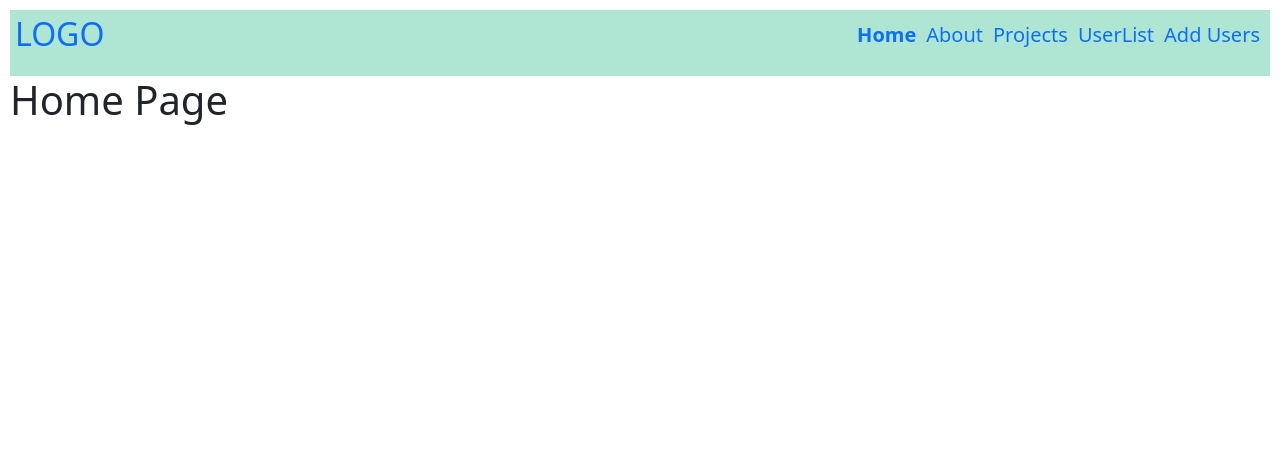
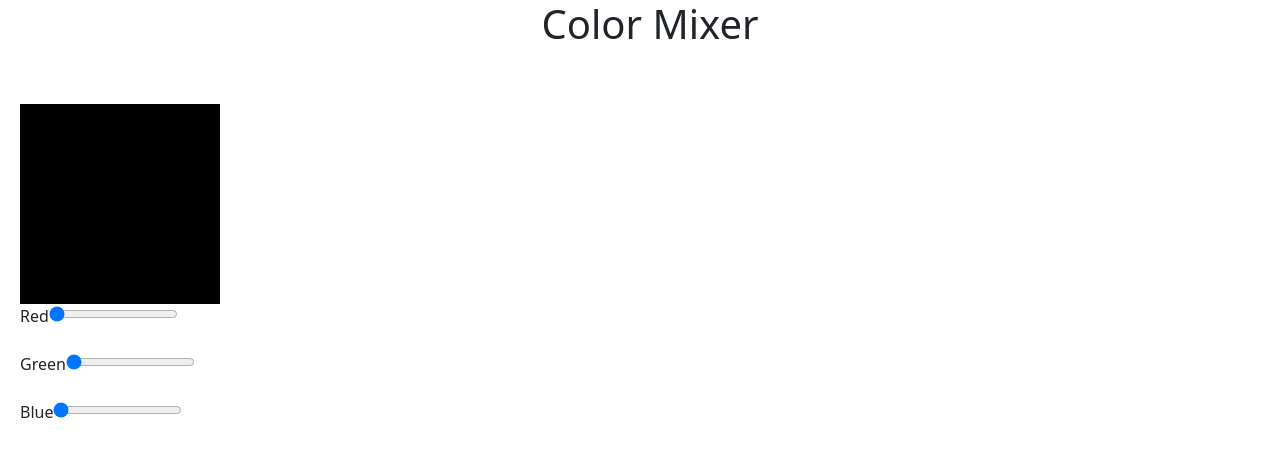
Before and after one commit to Abinash-016/reactjs, a React (Vite) app: page / in a window 1280 px wide. Shown: the top 456 px of the page. Built offline with nearby package versions, Linux system fonts and the light colour scheme.

Commit message:
Color mixer and back button in adduser component

```diff
--- a/src/Adduser/addUser.jsx
+++ b/src/Adduser/addUser.jsx
@@ -1,4 +1,6 @@
 import { useState } from "react";
+import Home from "../BrowserRouter/Home";
+import { useNavigate } from "react-router";
 
 export default function AddUsers() {
   const [name, setName] = useState("");
@@ -6,6 +8,7 @@ export default function AddUsers() {
   const [auth, setAuth] = useState("");
   const [showSuccessAlert, setShowSuccessAlert] = useState(false);
   const [showErrorAlert, setShowErrorAlert] = useState(false);
+  const navigate = useNavigate();
 
   const createUser = async () => {
     if (!name.trim() || !id.trim() || !auth.trim()) {
@@ -36,9 +39,18 @@ export default function AddUsers() {
     }
   };
 
+  const goback=()=>{
+    navigate("/");
+  }
+
   return (
     <div className="p-4 max-w-md mx-auto">
+      <button
+        onClick={goback}
+        className="mb-4 bg-gray-200 text-white px-4 py-2 rounded hover:bg-gray-400 transition duration-200"
+      >🔙</button>
       <h4 className="text-xl font-semibold mb-4">Add new user: 👉</h4>
+
       <div className="space-y-4">
         <input
           type="text"
@@ -69,6 +81,7 @@ export default function AddUsers() {
         >
           Add Users
         </button>
+
       </div>
 
       {showSuccessAlert && (
--- a/src/App.jsx
+++ b/src/App.jsx
@@ -26,6 +26,8 @@ import BroRout from './BrowserRouter/BrowserRouter';
 import Dummy from './Dummyjson(API method)';
 import UserList from './Adduser/UserDetails';
 import { Route, Routes } from 'react-router';
+import Color from './ColorMixer';
+
 
 
 
@@ -354,7 +356,9 @@ function App(){
           <Stud/>
            */}
 
-<BroRout/>
+
+
+{/* <BroRout/> */}
 
 
 
@@ -362,6 +366,8 @@ function App(){
 {/* <Dummy></Dummy> */}
 
 
+<Color></Color>
+
     </div>
   )
 }
--- /dev/null
+++ b/src/ColorMixer.jsx
@@ -0,0 +1,31 @@
+import { useState } from "react"
+
+export default function Color() {
+const [r,setR]= useState(0);
+const [g,setG]= useState(0);
+const [b,setB]= useState(0);
+
+
+    return (
+        <div style={{marginLeft:"20px"}}>
+
+            <h1 style={{ display: "flex", justifyContent: "center" }}>Color Mixer</h1>
+            <br /><br />
+            <div style={{backgroundColor:'rgb('+r+','+g+','+b+')' , height:200, width:200}}>
+
+            </div>
+            <label htmlFor="">Red</label>
+            <input type="range" value={r} onChange={(event)=>setR(event.target.value)}
+            min={0} max={255}
+            />
+            <br /><br />
+            <label htmlFor="">Green</label>
+            <input type="range" value={g} onChange={(event)=>setG(event.target.value)}
+            min={0} max={255} />
+            <br /><br />
+            <label htmlFor="">Blue</label>
+            <input type="range" value={b} onChange={(event)=>setB(event.target.value)}
+            min={0} max={255} />
+        </div>
+    )
+}
```
